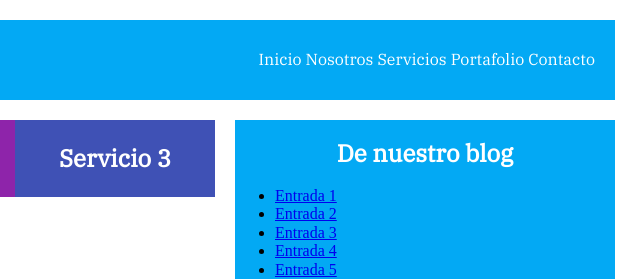
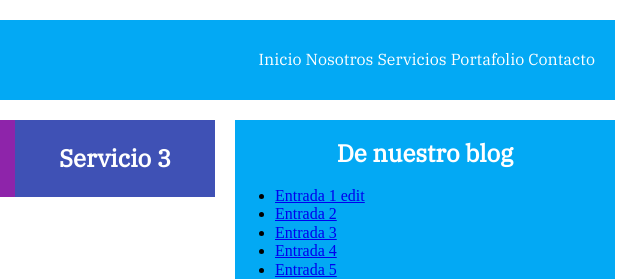
Before and after one commit to jimiseven/htmlv02, a plain HTML site: page 07-practica-fin/index.html in a window 1280 px wide. Shown: the top 279 px of the page, 525-1165 px from the left. Drawn offline with nearby package versions, Linux system fonts and the light colour scheme.

Commit message:
edicion practicafinIndex

```diff
--- a/07-practica-fin/index.html
+++ b/07-practica-fin/index.html
@@ -44,7 +44,7 @@
             <aside>
                 <h2>De nuestro blog</h2>
                 <ul>
-                    <li><a href="#">Entrada 1</a></li>
+                    <li><a href="#">Entrada 1 edit</a></li>
                     <li><a href="#">Entrada 2</a></li>
                     <li><a href="#">Entrada 3</a></li>
                     <li><a href="#">Entrada 4</a></li>
```
